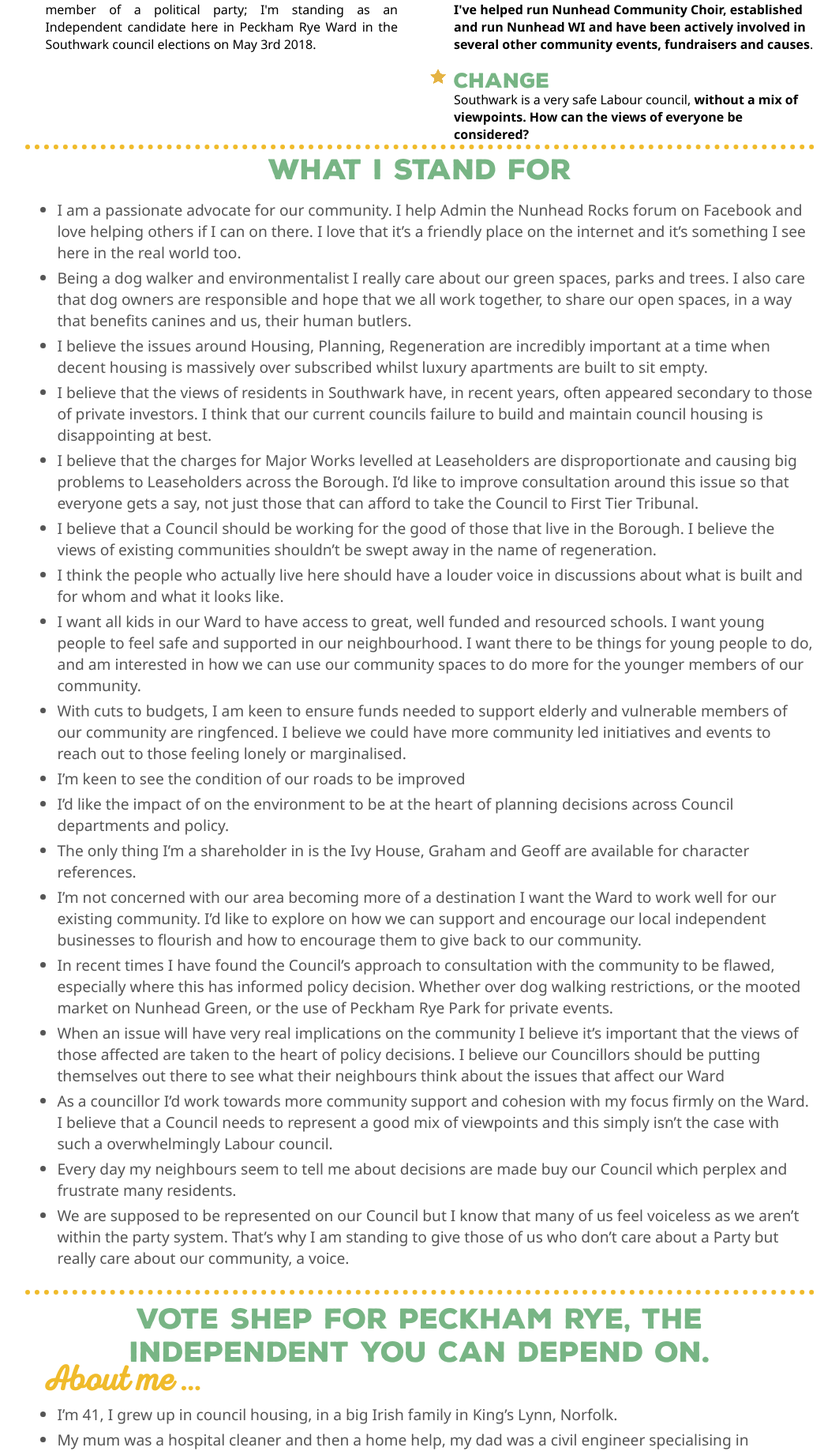
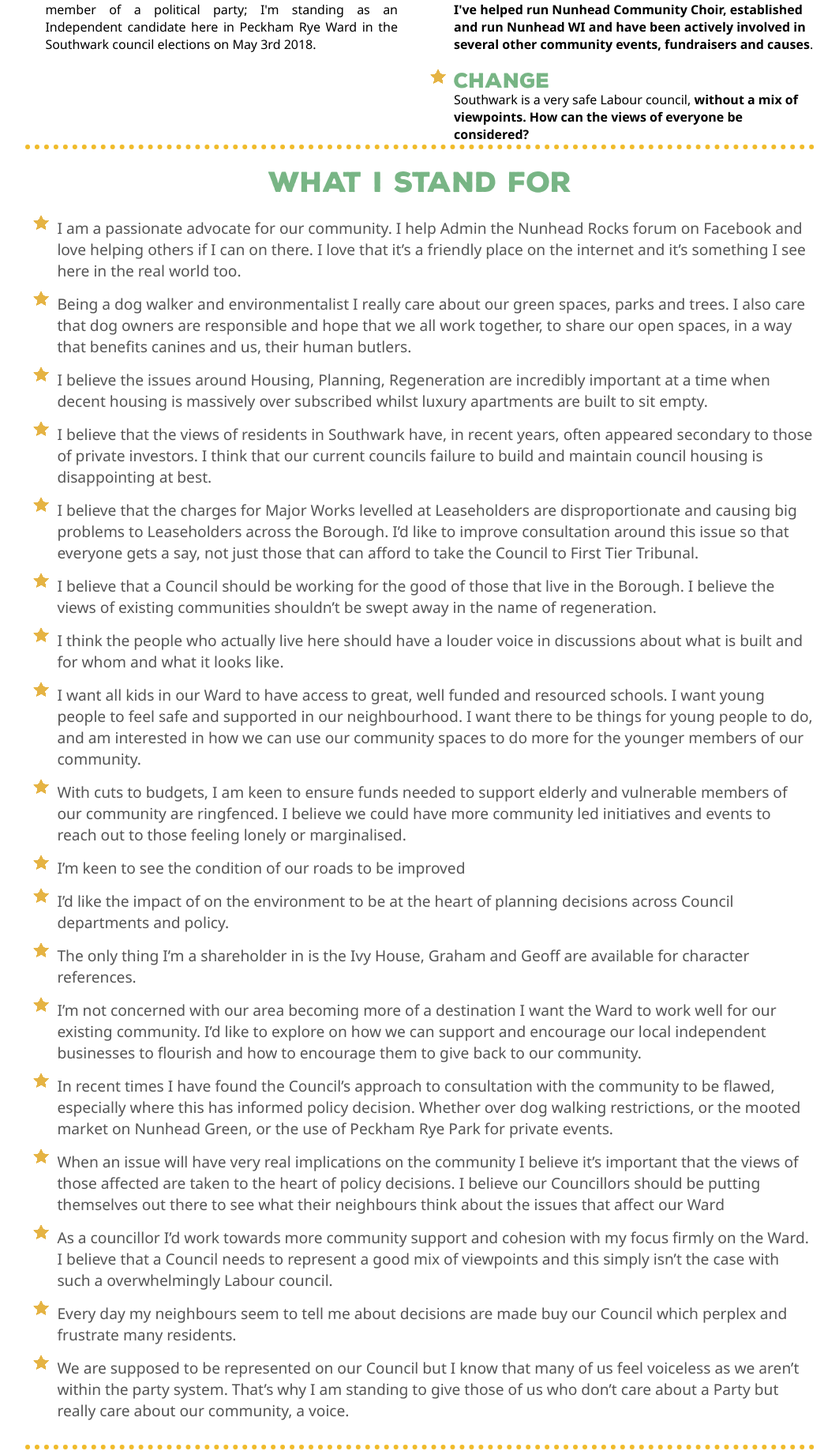
Before and after one commit to brooksie155/shep4peckham, a PHP site: page /index-grid.html in a window 1280 px wide. Shown: the part 910-2747 px from the top of the page at 79% size, without its empty margins (108-1171 px from the left). Run offline with PHP 8.4, Linux system fonts and the light colour scheme; some web fonts are replaced.

Commit message:
update list

```diff
--- a/main.css
+++ b/main.css
@@ -200,14 +200,24 @@
 
 #what li,
 #who li {
-    padding-bottom: 5px;
+    top: -5px;
+    padding-bottom: 8px;
     font-size:1.2em;
     color:#555;
+}
+
+#what ul,
+#who ul {
+    list-style: url('yellow-star.png');
+    list-style-type: 'square';
+    position: relative;
+    list-style-position: outside;
 }
 
 #what h3,
 #who h3 {
     text-align:center;
+    margin-top:16px;
 }
 
 #what h2 {
```
